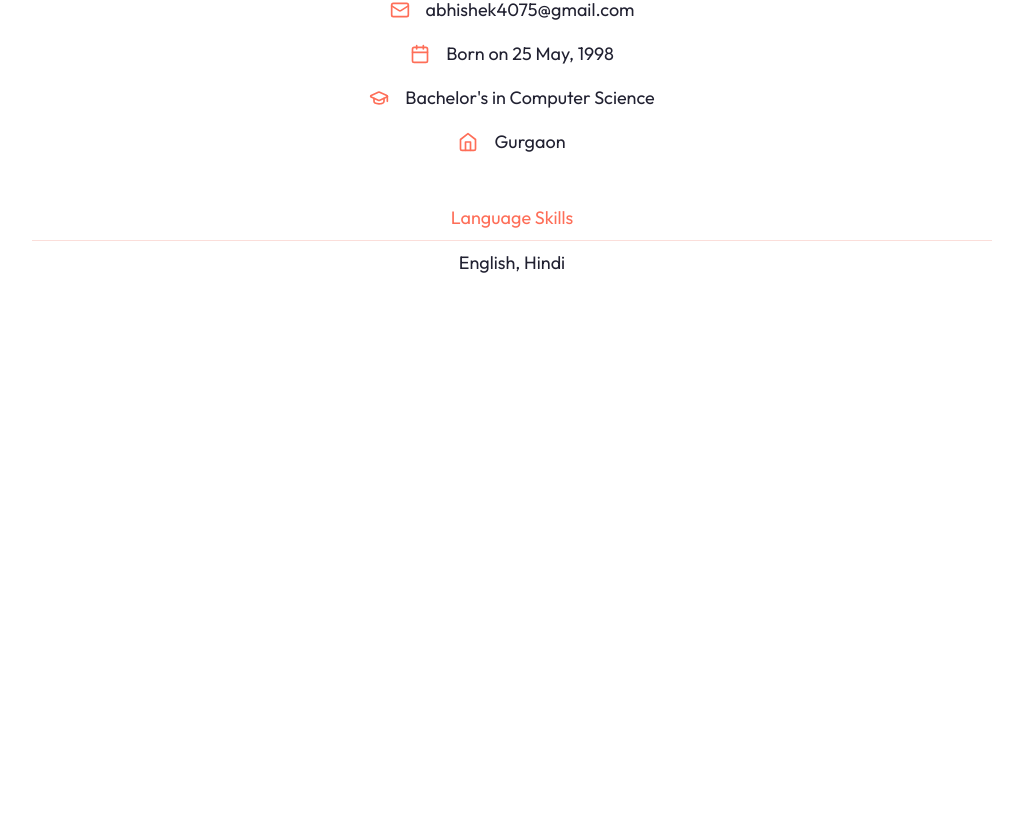
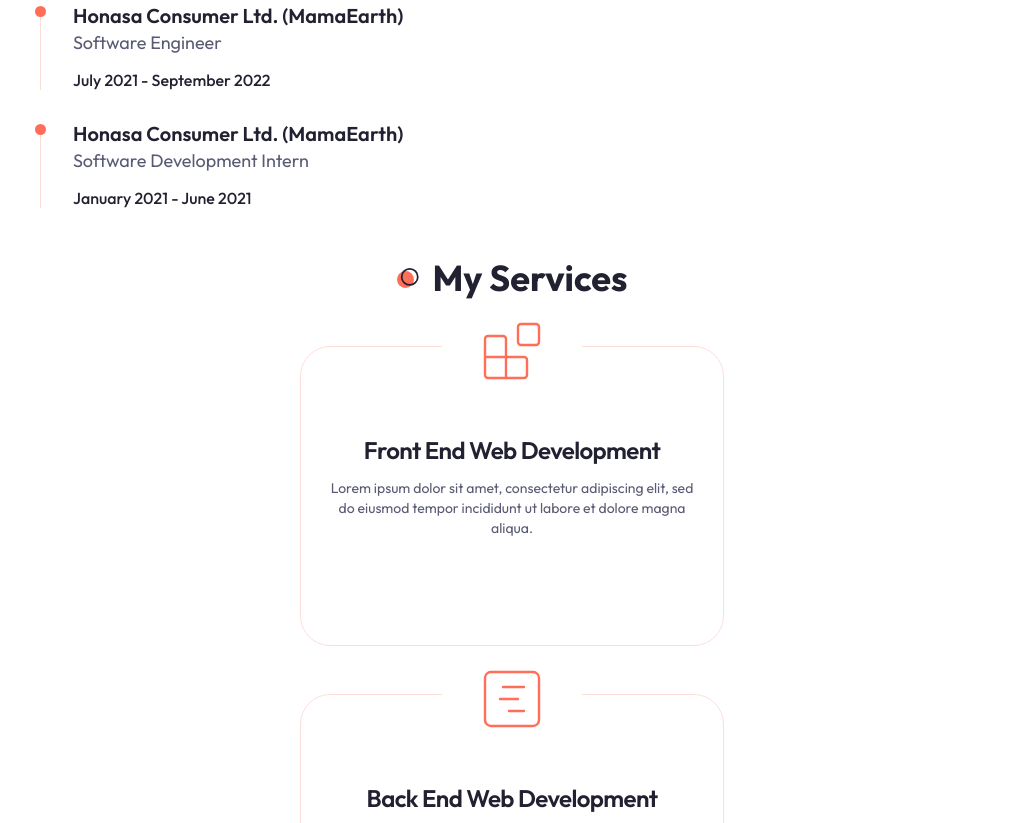
Before and after one commit to abhishek9125/Portfolio, a Next.js app: page / in a window 1280 px wide. Shown: the part 1337-2160 px from the top of the page, without its empty margins (128-1151 px from the left). Before the commit the page ends 1662 px from the top, so only its background shows below. Built offline with nearby package versions, Linux system fonts and the light colour scheme.

Commit message:
Added: My Services

```diff
--- a/app/page.js
+++ b/app/page.js
@@ -1,11 +1,13 @@
 import About from '@/components/About'
 import Hero from '@/components/Hero'
+import Services from '@/components/Services'
 
 export default function Home() {
 	return (
 		<main>
 			<Hero />
 			<About />
+			<Services />
 		</main>
 	)
 }
--- a/components/About.js
+++ b/components/About.js
@@ -109,8 +109,6 @@
     const getData = (arr, title) => {
         return arr.find((item) => item.title === title);
     }
-    const data = getData(qualificationData, 'experience')
-    console.log(`getData`, data.title)
 
     return (
         <section className="xl:h-[860px] pb-12 py-24">
@@ -127,7 +125,7 @@
                         />
                     </div>
                     <div className="flex-1">
-                        <Tabs defaultValue="personal">
+                        <Tabs defaultValue="qualifications">
                             <TabsList className="w-full grid xl:grid-cols-3 xl:max-w-[520px] xl:border dark:border-none">
                                 <TabsTrigger className="w-[162px] xl:w-auto" value="personal">
                                     Personal Info
--- /dev/null
+++ b/components/Services.js
@@ -0,0 +1,56 @@
+import { Blocks, GanttChartSquare, Gem } from 'lucide-react'
+import React from 'react'
+import { CardDescription } from './ui/card'
+import { CardTitle } from './ui/card'
+import { CardContent } from './ui/card'
+import { CardHeader } from './ui/card'
+import { Card } from './ui/card'
+
+const servicesData = [
+    {
+        icon: <Blocks size={72} strokeWidth={0.8} />,
+        title: 'Front End Web Development',
+        description: 'Lorem ipsum dolor sit amet, consectetur adipiscing elit, sed do eiusmod tempor incididunt ut labore et dolore magna aliqua. '
+    },
+    {
+        icon: <GanttChartSquare size={72} strokeWidth={0.8} />,
+        title: 'Back End Web Development',
+        description: 'Lorem ipsum dolor sit amet, consectetur adipiscing elit, sed do eiusmod tempor incididunt ut labore et dolore magna aliqua. '
+    },
+    {
+        icon: <Gem size={72} strokeWidth={0.8} />,
+        title: 'Hosting Websites',
+        description: 'Lorem ipsum dolor sit amet, consectetur adipiscing elit, sed do eiusmod tempor incididunt ut labore et dolore magna aliqua. '
+    },
+]
+
+function Services() {
+    return (
+        <section className="mb-12 xl-mb-36">
+            <div className="container mx-auto">
+                <h2 className="section-title mb-12 xl:mb-24 text-center mx-auto">My Services</h2>
+                <div className="grid xl:grid-cols-3 justify-center gap-y-12 xl:gap-y-24 xl:gap-x-8">
+                    {
+                        servicesData.map((item, index) => {
+                            return (
+                                <Card className="w-full max-w-[424px] h-[300px] flex flex-col pt-16 pb-10 justify-center items-center relative" key={index}>
+                                    <CardHeader className="text-primary absolute -top-[60px]">
+                                        <div className="w-[140px] h-[80px] bg-white dark:bg-background flex justify-center items-center">
+                                            {item.icon}
+                                        </div>
+                                    </CardHeader>
+                                    <CardContent className="text-center">
+                                        <CardTitle className="mb-4">{item.title}</CardTitle>
+                                        <CardDescription className="mb-4">{item.description}</CardDescription>
+                                    </CardContent>
+                                </Card>
+                            )
+                        })
+                    }
+                </div>
+            </div>
+        </section>
+    )
+}
+
+export default Services
--- a/components/ui/card.jsx
+++ b/components/ui/card.jsx
@@ -5,7 +5,7 @@
 const Card = React.forwardRef(({ className, ...props }, ref) => (
   <div
     ref={ref}
-    className={cn("rounded-lg border bg-card text-card-foreground shadow-sm", className)}
+    className={cn("rounded-[30px] border bg-background text-card-foreground", className)}
     {...props} />
 ))
 Card.displayName = "Card"
```
